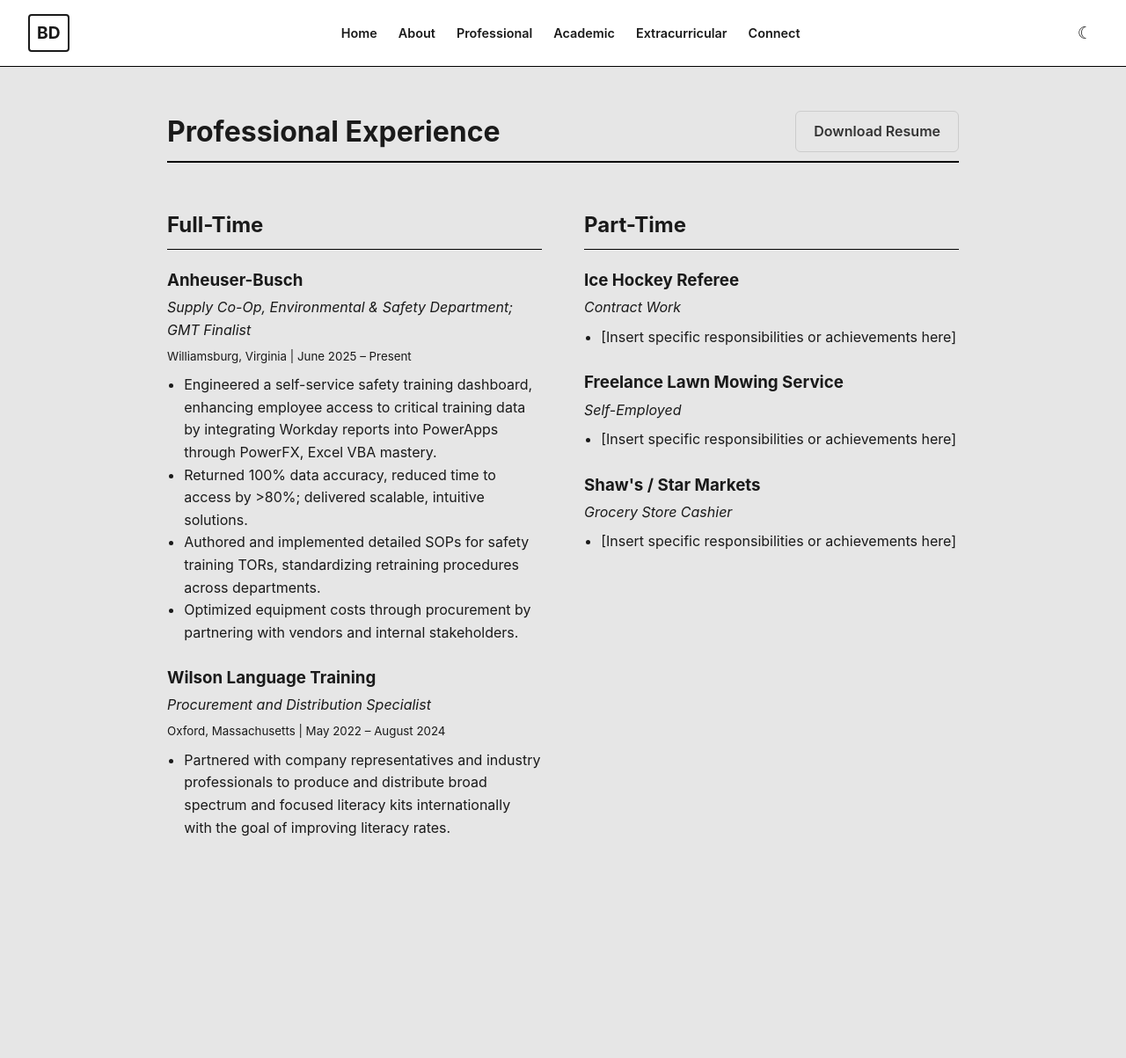
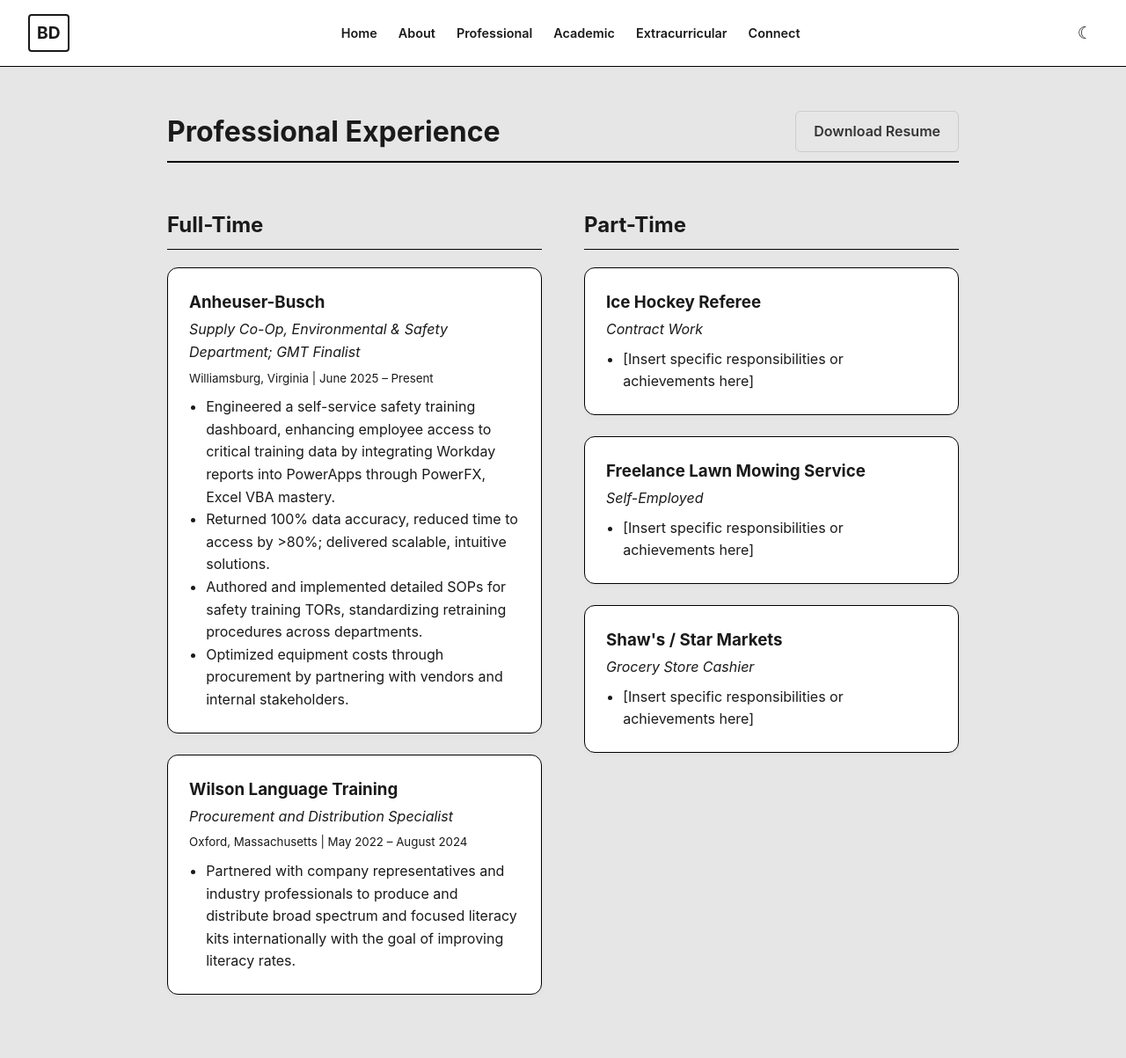
Before and after one commit to bxdubey/github.io, a Jekyll site: the page built from professional.html, in a window 1280 px wide. Shown: the whole page at 88% size. Built offline with Jekyll 4.4.1, drawn with Linux system fonts in a browser that asks for light colours; before the commit the page ends 1026 px from its top, so only the background shows below that.

Commit message:
Update style.scss

```diff
--- a/assets/css/style.scss
+++ b/assets/css/style.scss
@@ -129,10 +129,17 @@ main {
   font-size: 2rem; border-bottom: 2px solid var(--border-color); padding-bottom: 0.5rem; margin-bottom: 2rem;
 }
 .section-block { margin-bottom: 2rem; }
-.job-block { margin-bottom: 1.5rem; }
-.job-block h3 { margin-bottom: 0.2rem; }
+.job-block {
+  background-color: var(--bubble-bg);
+  border: 1px solid var(--bubble-border);
+  border-radius: 12px;
+  padding: 1.5rem;
+  margin-bottom: 1.5rem;
+  box-shadow: 0 4px 6px rgba(0,0,0,0.02); /* Very subtle shadow for depth */
+}
+.job-block h3 { margin-top: 0; margin-bottom: 0.2rem; }
 .job-block p { margin: 0.2rem 0; }
-.job-block ul { margin-top: 0.5rem; padding-left: 1.2rem; }
+.job-block ul { margin-top: 0.5rem; padding-left: 1.2rem; margin-bottom: 0; }
 
 /* Two-Column Layout */
 .two-column { display: grid; grid-template-columns: 1fr 1fr; gap: 3rem; }
```
